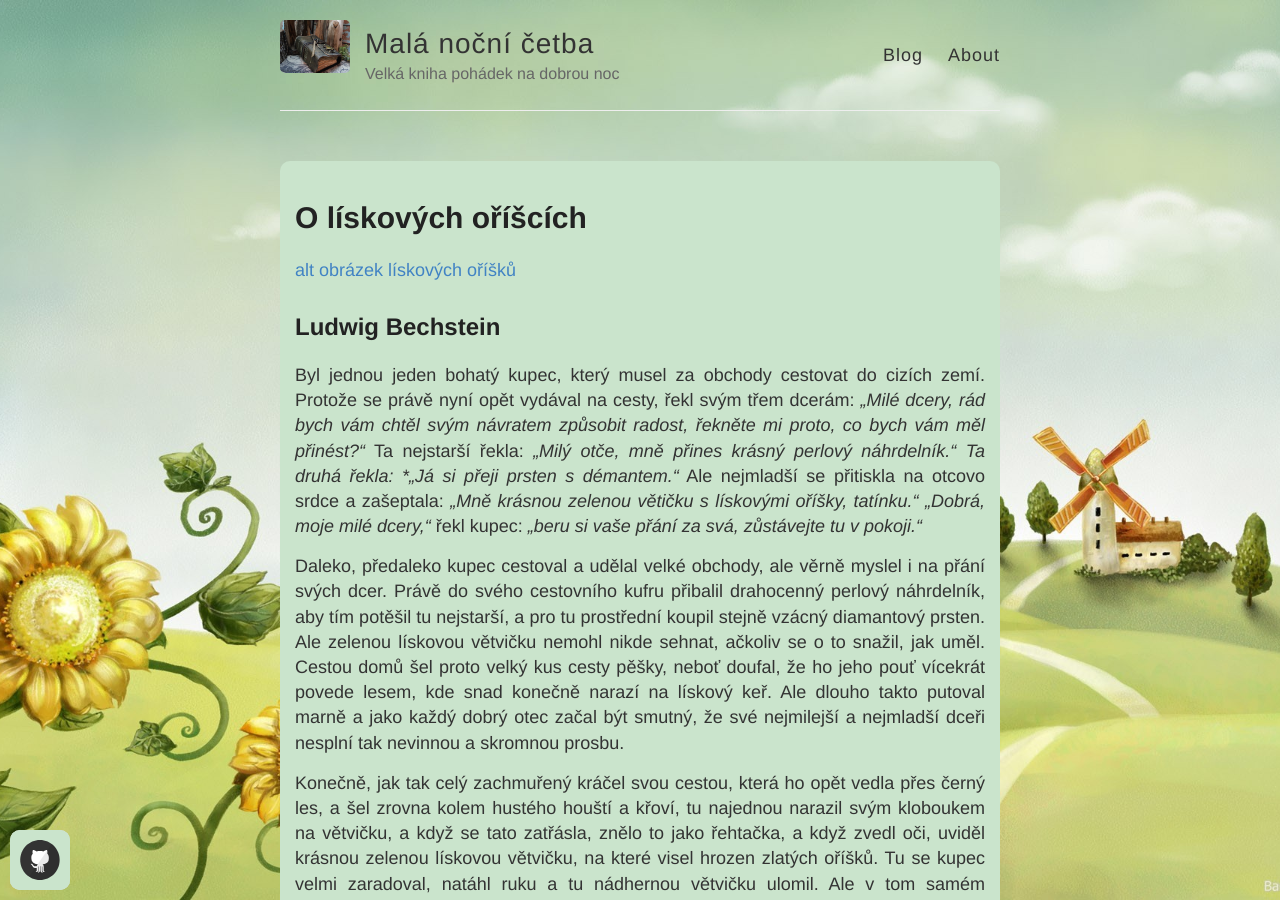
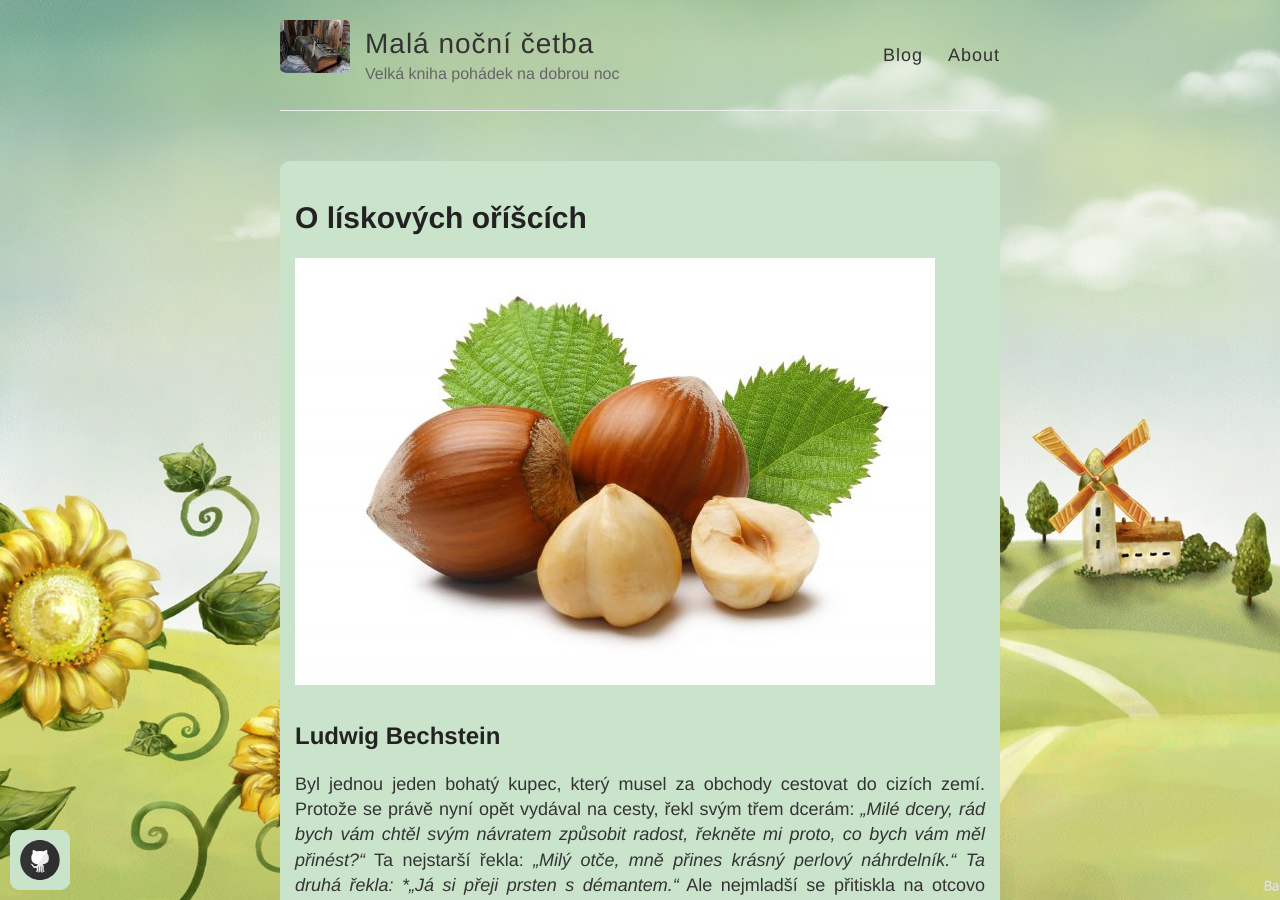
Before and after one commit to 450000/450000.github.io, a Jekyll site: the page built from _posts/2016-05-18-O-liskovych-oriscich.md, in a window 1280 px wide and 900 px high. Built offline with Jekyll 4.4.1, drawn with Linux system fonts in a browser that asks for light colours.

Commit message:
oprava syntaxe md

```diff
--- a/_posts/2016-05-18-O-liskovych-oriscich.md
+++ b/_posts/2016-05-18-O-liskovych-oriscich.md
@@ -2,7 +2,7 @@
 layout: post
 title: O lískových oříšcích
 ---
-[alt obrázek lískových oříšků](https://github.com/450000/450000.github.io/blob/master/images/orisky_liskove.jpg)
+![alt obrázek lískových oříšků](https://github.com/450000/450000.github.io/blob/master/images/orisky_liskove.jpg)
 
 
 ## Ludwig Bechstein ##
```
